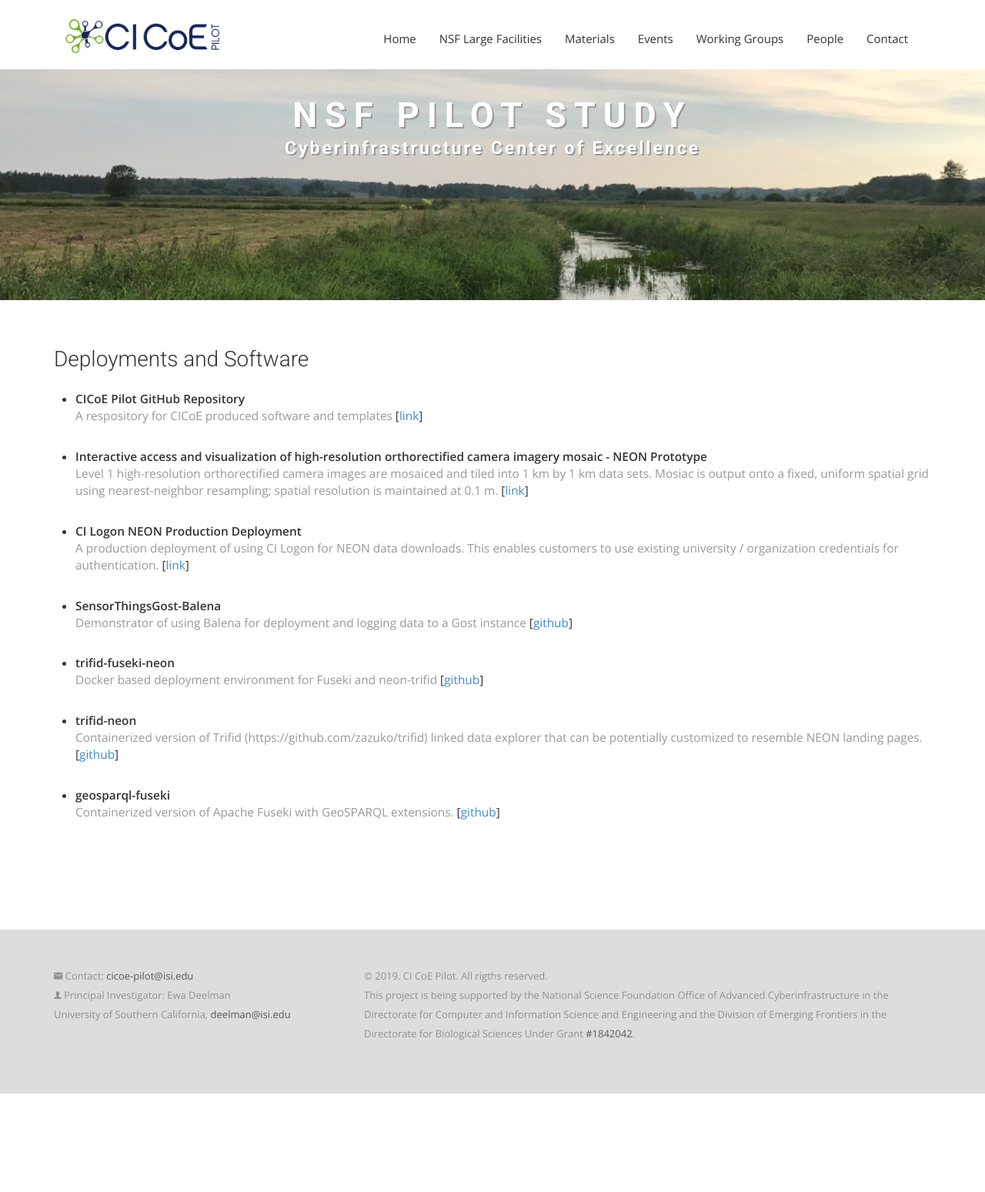
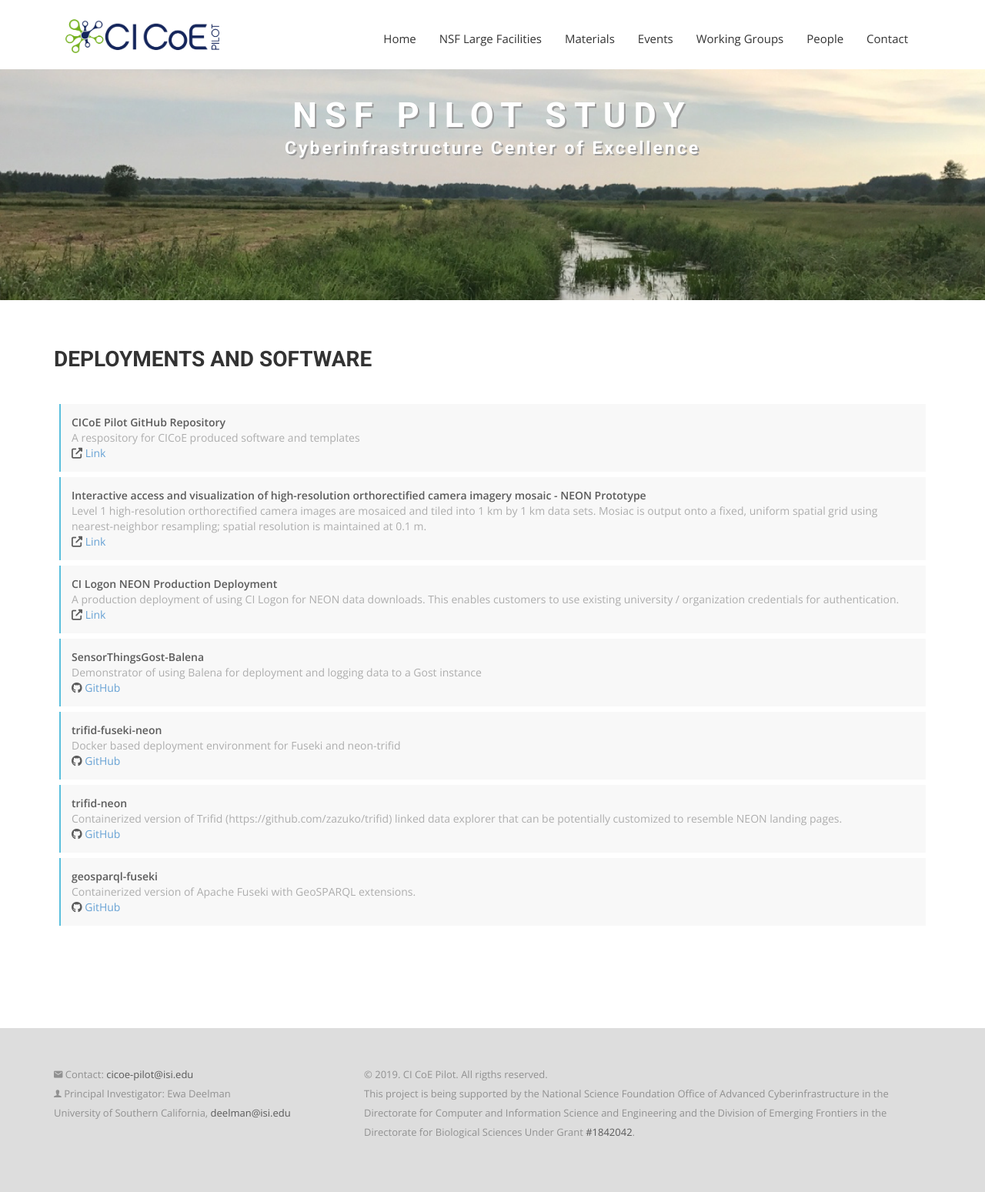
Before and after one commit to cicoe/cicoe.github.io, a Jekyll site: the page built from deployments_software.html, in a window 1280 px wide. Shown: the whole page at 77% size. Built offline with Jekyll 4.4.1, drawn with Linux system fonts in a browser that asks for light colours; nearby versions of some CDN libraries; some web fonts are replaced; before the commit the page ends 1421 px from its top, so only the background shows below that.

Commit message:
updating software

```diff
--- a/css/style.css
+++ b/css/style.css
@@ -56,7 +56,7 @@
 
 .presentation {
     margin: 0.5em;
-    padding: 0.5em;
+    padding: 1em;
     border-left: 0.2em solid #ddcc00;
     background-color: #f7f7f7;
     opacity: 0.8;
@@ -67,3 +67,13 @@
 .presentation .author {
     font-weight: bold;
 }
+
+.software {
+    margin: 0.5em;
+    padding: 1em;
+    border-left: 0.2em solid #31b0d5;
+    background-color: #f7f7f7;
+    opacity: 0.8;
+    text-align: left;
+    min-height: 6em;
+}
--- a/deployments_software.html
+++ b/deployments_software.html
@@ -9,22 +9,22 @@ permalink: /materials/deployments_software
         <div class="row">
             <div class="col-md-12 col-sm-12 space">
                 <div class="section-title">
-                    <h3>Deployments and Software</h3>
+                    <h2>Deployments and Software</h2>
                 </div>
-                <div class="material">
-                    <ul>
+                <div class="material" style="margin-top:3em">
                     {% for n in site.data.deployments_software %}
-                    <li><b>{{ n.title }}</b><br />
-                        <span style="color: #999">{{ n.desc }}</span>
-                        {% if n.link.size > 0 %}
-                        [<a href="{{ n.link }}" target="_blank">link</a>]
-                        {% endif %}
-                        {% if n.github_link.size > 0 %}
-                        [<a href="{{ n.github_link }}" target="_blank">github</a>]
-                        {% endif %}
+                    <div class="software">
+                        <strong>{{ n.title }}</strong><br />
+                            <span style="color: #999">{{ n.desc }}</span>
+                            {% if n.link.size > 0 %}
+                            <br /><i class="fas fa-external-link-alt"></i> <a href="{{ n.link }}" target="_blank">Link</a>
+                            {% endif %}
+                            {% if n.github_link.size > 0 %}
+                            <br /><i class="fab fa-github"></i> <a href="{{ n.github_link }}" target="_blank">GitHub</a>
+                            {% endif %}
                         </li>
+                    </div>
                     {% endfor %}
-                    </ul>
                 </div>
             </div>
         </div>
```
